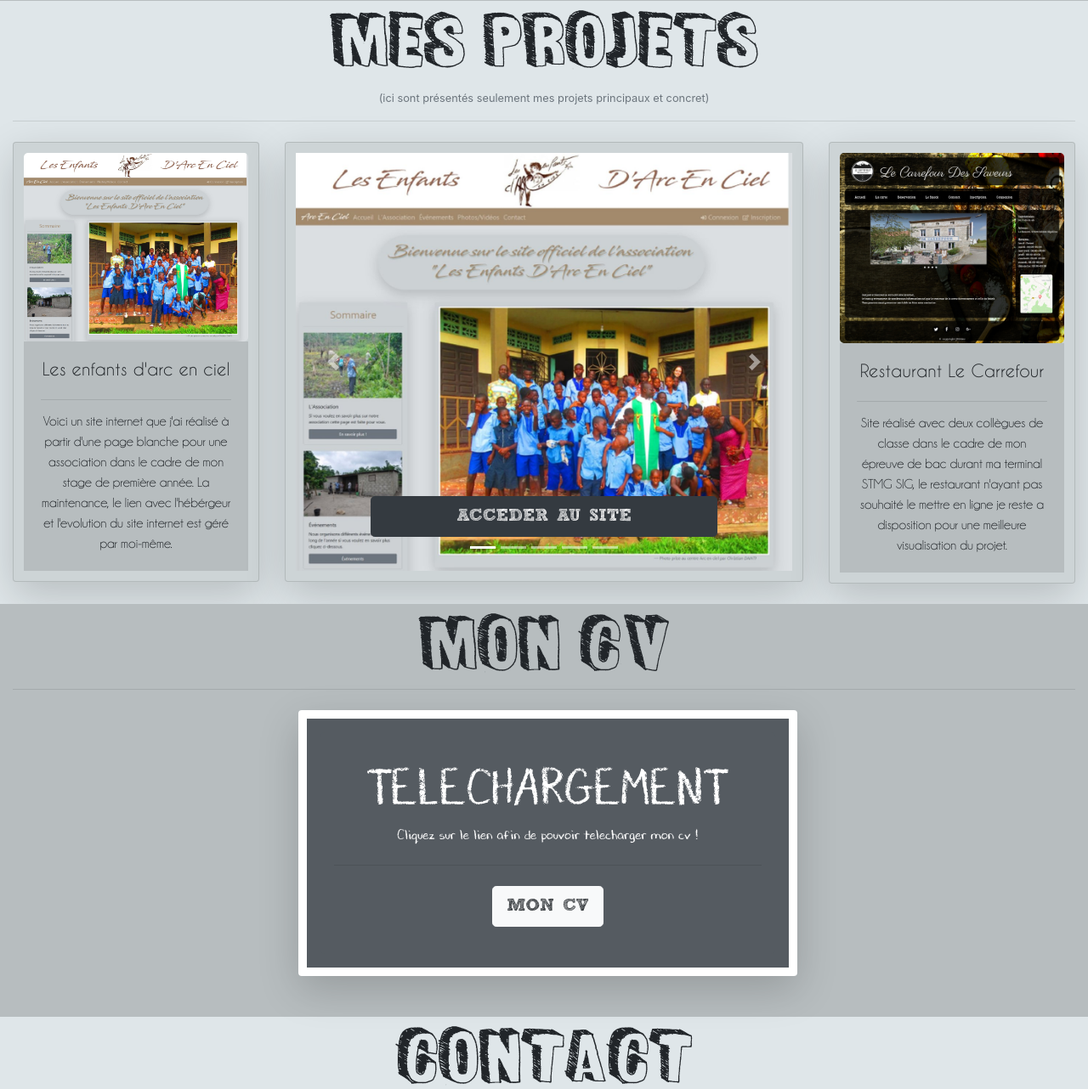
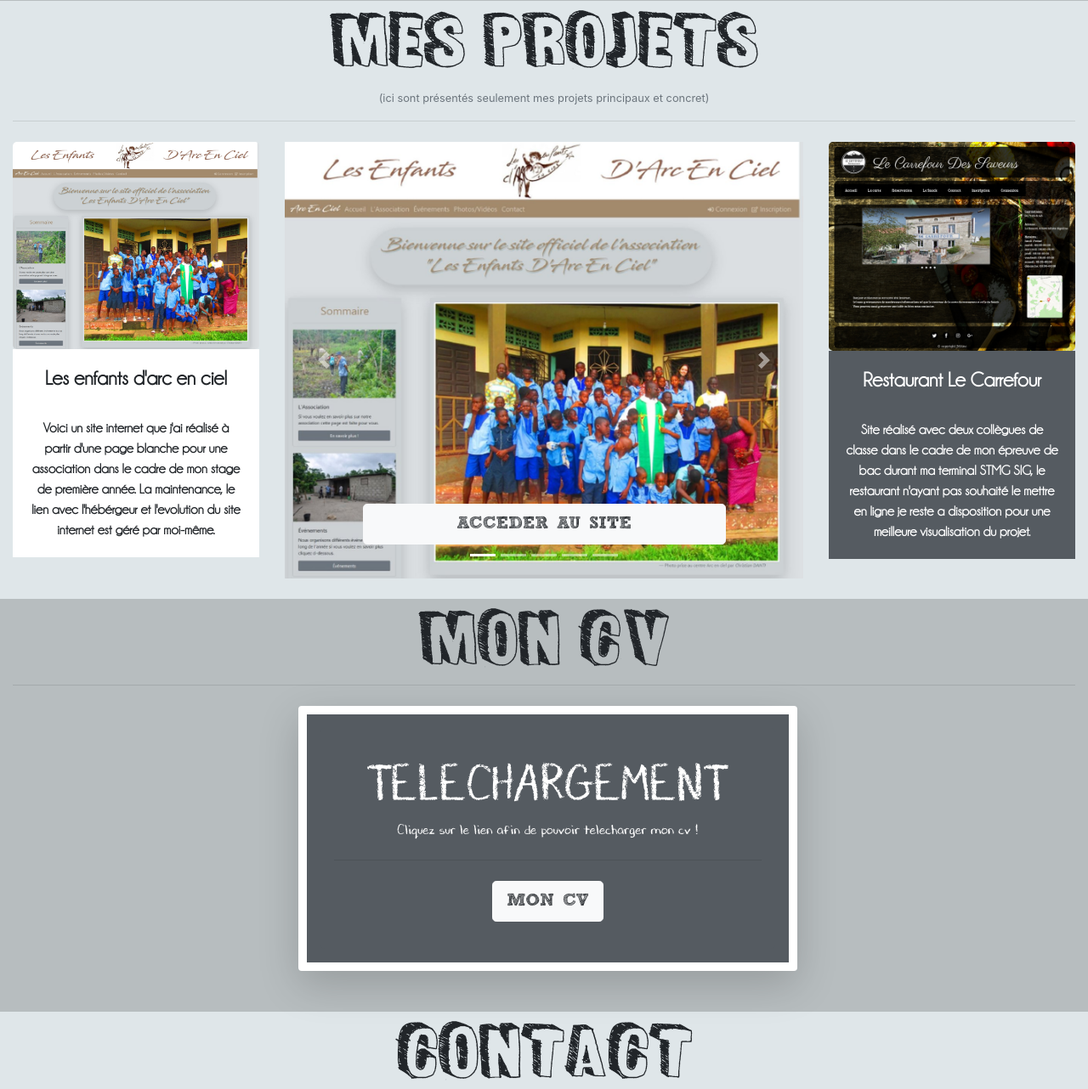
Before and after one commit to maxence4283/Portfolio, a PHP site: page / in a window 1280 px wide. Shown: the part 1351-2633 px from the top of the page at 85% size. Run offline with PHP 8.4, Linux system fonts and the light colour scheme; some libraries are stand-ins or nearby versions; some web fonts are replaced.

Commit message:
Design de la partie projet modifié

```diff
--- a/vues/projet.php
+++ b/vues/projet.php
@@ -46,25 +46,23 @@
                       <div id="caption"></div>
                     </div>
 
-              <div class="card shadow-lg p-2 mb-4 bg-projet rounded" style="width: 100%;">
+              <!-- <div class="card shadow-lg p-0 mb-4 rounded " style="width: 100%; background-color: #555b61"> -->
 
 
                   <img id="arcenciel" class="card-img-top" src="Public/img/arcenciel.jpg" alt="Les enfants d'arc en ciel">
 
-                  <div class="card-body" style="background-color: #b7bdbf">
-                      <h5 class="caviardreams" style="">Les enfants d'arc en ciel</h5>
+                  <div class="card-body" style="background-color: white">
+                      <h4 class="champagne font-weight-bold">Les enfants d'arc en ciel</h4><br>
 
-                        <hr class="my-4">
-
-                      <p class="card-text champagne" style="margin-top: -5%">Voici un site internet que j'ai réalisé à partir d'une page blanche pour une association
+                      <p class="card-text champagne font-weight-bold">Voici un site internet que j'ai réalisé à partir d'une page blanche pour une association
                       dans le cadre de mon stage de première année. La maintenance, le lien avec l'hébérgeur et l'evolution du
                       site internet est géré par moi-même.</p>
                   </div>
-              </div>
+              <!-- </div> -->
 
           </div>
-          <div class="col-12 col-xs-12 col-sm-12 col-md-12 col-lg-6 col-xl-6 text-center">
-            <div class="card shadow-lg p-2 mb-4 bg-projet rounded" style="width: 100%;">
+          <div class="col-12 col-xs-12 col-sm-12 col-md-12 col-lg-6 col-xl-6 text-center mb-4">
+            <!-- <div class="card shadow-lg p-2 mb-4 bg-projet rounded" style="width: 100%;"> -->
               <div id="carouselprojet" class="carousel slide" data-ride="carousel">
                 <ol class="carousel-indicators">
                   <li data-target="#carouselprojet" data-slide-to="0" class="active"></li>
@@ -78,19 +76,19 @@
                   <div class="carousel-item active">
                     <img class="d-block w-100" src="Public/img/carousel/arcenciel.jpg" alt="Arc en ciel">
                     <div class="carousel-caption d-none d-md-block">
-                      <a href="https://www.lesenfantsdarcenciel.ovh/" class="btn btn-dark btn-lg btn-block sketch" target="_blank" >ACCEDER AU SITE</a>
+                      <a href="https://www.lesenfantsdarcenciel.ovh/" class="btn btn-light btn-lg btn-block sketch" target="_blank" >ACCEDER AU SITE</a>
                     </div>
                   </div>
                   <div class="carousel-item">
                     <img class="d-block w-100" src="Public/img/carousel/arcencielmobil.png" alt="Arc en ciel mobile">
                      <div class="carousel-caption d-none d-md-block">
-                        <a href="https://www.lesenfantsdarcenciel.ovh/" class="btn btn-dark btn-lg btn-block sketch" target="_blank" >ACCEDER AU SITE</a>
+                        <a href="https://www.lesenfantsdarcenciel.ovh/" class="btn btn-light btn-lg sketch" target="_blank" >ACCEDER AU SITE</a>
                       </div>
                   </div>
                   <div class="carousel-item">
                     <img class="d-block w-100" src="Public/img/carousel/arcencielteblette.png" alt="Arc en ciel Tablette">
                     <div class="carousel-caption d-none d-md-block">
-                      <a href="https://www.lesenfantsdarcenciel.ovh/" class="btn btn-dark btn-lg btn-block sketch" target="_blank" >ACCEDER AU SITE</a>
+                      <a href="https://www.lesenfantsdarcenciel.ovh/" class="btn btn-light btn-lg sketch" target="_blank" >ACCEDER AU SITE</a>
                     </div>
                   </div>
                   <div class="carousel-item">
@@ -110,26 +108,24 @@
                 </a>
               </div>
 
-            </div>
+            <!-- </div> -->
 
           </div>
 
           <div class="col-12 col-xs-12 col-sm-12 col-md-12 col-lg-3 col-xl-3 text-center">
 
-              <div class="card shadow-lg p-2 mb-4 bg-projet rounded" style="width: 100%;">
+              <!-- <div class="card shadow-lg p-0 mb-4 bg-projet rounded" style="width: 100%; background-color: white"> -->
 
 
                   <img id="carrefour" class="card-img-top" src="Public/img/lecarrefour.jpg" alt="Restaurant Le Carrefour">
 
 
-                  <div class="card-body" style="background-color: #b7bdbf">
-                      <h5 class="caviardreams" style="">Restaurant Le Carrefour</h5>
+                  <div class="card-body" style="background-color: #555b61">
+                      <h4 class="champagne font-weight-bold" style=" color:white">Restaurant Le Carrefour</h4><br>
 
-                      <hr class="my-4">
-
-                      <p class="card-text champagne" style="margin-top: -5%">Site réalisé avec deux collègues de classe dans le cadre de mon épreuve de bac durant ma terminal STMG SIG, le restaurant n'ayant pas souhaité le mettre en ligne je reste a disposition pour une meilleure visualisation du projet.</p>
+                      <p class="card-text champagne font-weight-bold" style="color: white">Site réalisé avec deux collègues de classe dans le cadre de mon épreuve de bac durant ma terminal STMG SIG, le restaurant n'ayant pas souhaité le mettre en ligne je reste a disposition pour une meilleure visualisation du projet.</p>
                   </div>
-              </div>
+              <!-- </div> -->
 
           </div>
       </div>
```
